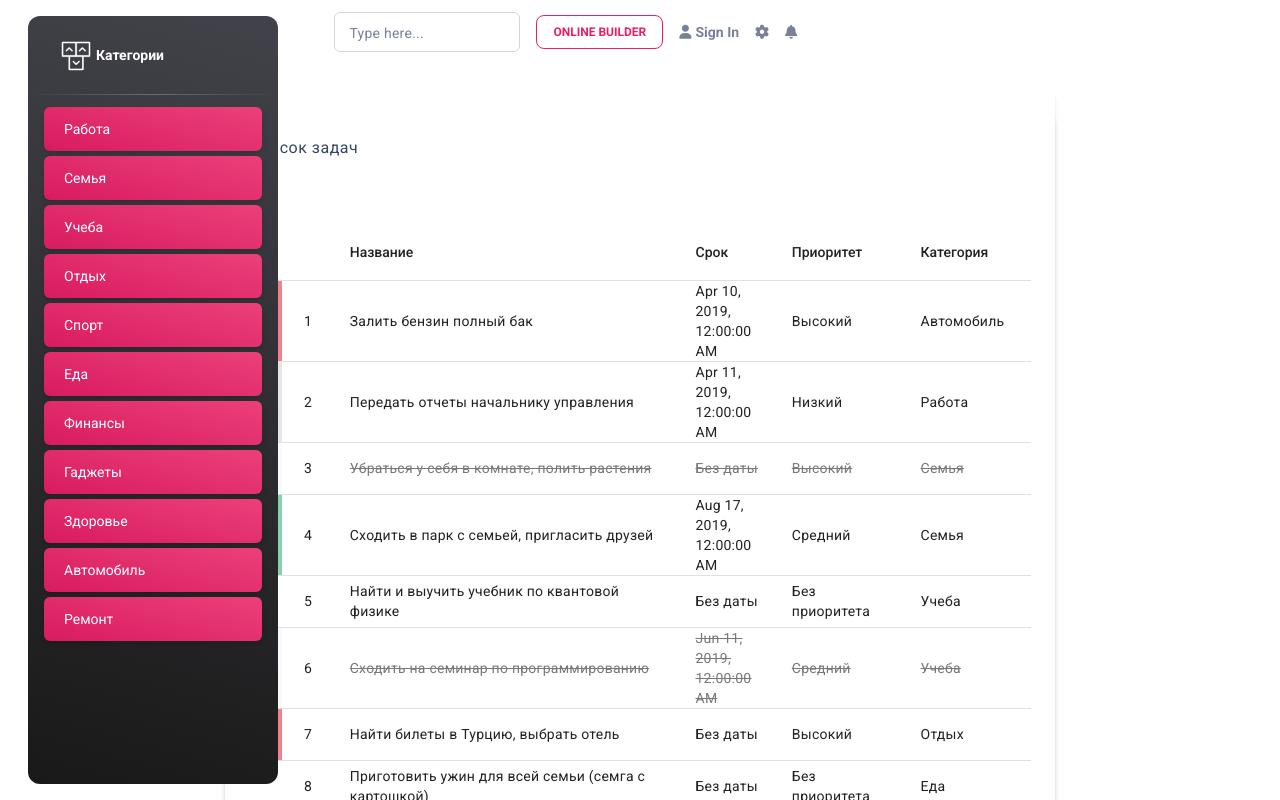
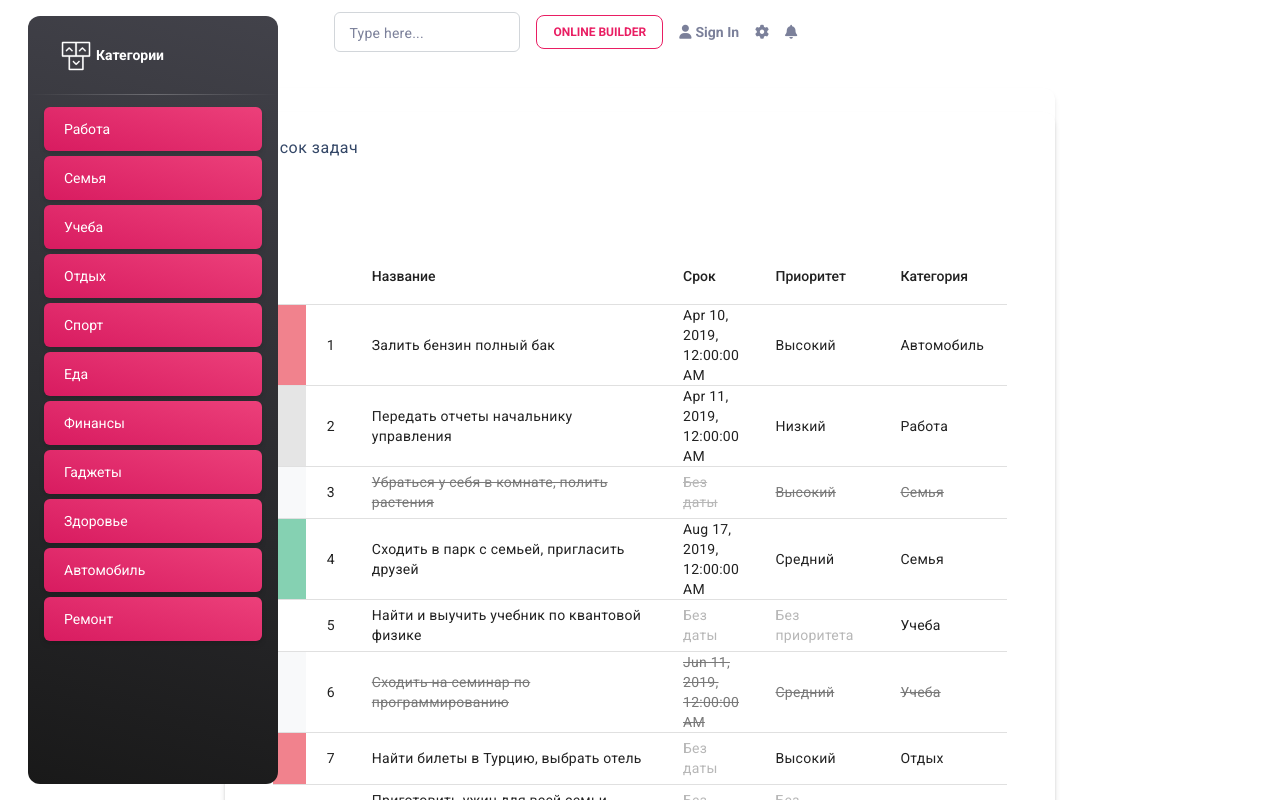
Before and after one commit to sosedvovan/todo, an Angular app: page / in a window 1280 px wide. Shown: the top 800 px of the page. Built offline with nearby package versions, Linux system fonts and the light colour scheme.

Commit message:
Commit #21 (037) + показываем - нет данных, когда массив с стасками пустой, и бледным цветом отображаем в таблице - "Без даты", "Без приоритета"

```diff
--- a/src/app/views/tasks/tasks/tasks.component.html
+++ b/src/app/views/tasks/tasks/tasks.component.html
@@ -3,6 +3,9 @@
     <h4 class="card-title">Список задач</h4>
   </div>
   <div class="card-body table-responsive">
+
+<!--    обернем таблицу в этот div - показываем таблицу если есть данные в массиве tasks-->
+    <div *ngIf="tasks.length > 0" class="card-body table-responsive">
 
 <!--[dataSource]="dataSource" переменной даем значение из класса
    теперь таблица будет знать откуда брать данные-->
@@ -57,10 +60,10 @@
 
       <!--4-я колонка: дата выполнения-->
 <!--[ngClass]="... - массив с нашими стилями(.селекторами) и условиями их применения     -->
-<!--task.date | date: - это Pipe - спец класс, через который проходят данные и как то изменяютя      -->
+<!--task.date | date: "medium" - это Pipe - спец класс, через который проходят данные и как то изменяютя      -->
       <ng-container matColumnDef="date">
         <th *matHeaderCellDef mat-header-cell mat-sort-header> Срок</th>
-        <td *matCellDef="let task" [ngClass]="{'completed': task.completed, 'nodate': task.date == null}"
+        <td *matCellDef="let task" [ngClass]="{'completed': task.completed, 'novalue': task.date == null}"
             class="col-date"
             mat-cell>
 
@@ -73,7 +76,7 @@
       <ng-container matColumnDef="priority">
         <th *matHeaderCellDef mat-header-cell mat-sort-header> Приоритет</th>
         <td *matCellDef="let task" class="col-priority"
-            [ngClass]="{'completed': task.completed, 'nopriority': task.priority == null}"
+            [ngClass]="{'completed': task.completed, 'novalue': task.priority == null}"
             mat-cell
         >
 
@@ -87,7 +90,7 @@
       <ng-container matColumnDef="category">
         <th *matHeaderCellDef mat-header-cell mat-sort-header> Категория</th>
         <td *matCellDef="let task" class="col-category"
-            [ngClass]="{'completed': task.completed, 'nocategory': task.category == null, 'link': !task.completed && task.category}"
+            [ngClass]="{'completed': task.completed, 'novalue': task.category == null, 'link': !task.completed && task.category}"
             mat-cell
         >
 
@@ -111,6 +114,9 @@
 
 <!--    этой строчкой включаем и настраиваем пагинацию -->
     <mat-paginator [pageSizeOptions]="[10, 20, 50, 100]" showFirstLastButtons></mat-paginator>
+    </div>
 
+<!--    этот див покажем вместо таблице если нет данных для отображения в массиве tasks-->
+    <div *ngIf="tasks.length == 0"><p class="not-found">Ничего не найдено</p></div>
   </div>
 </div>
--- a/src/styles.css
+++ b/src/styles.css
@@ -1,5 +1,16 @@
 /* You can add global styles to this file, and also import other style files */
 @import "src/assets/css/material-dashboard.css";
+@import '~@angular/material/prebuilt-themes/deeppurple-amber.css';
+/*@import "~bootstrap-css-only/css/bootstrap.min.css";*/
 
 html, body { height: 100%; }
+
 body { margin: 0; font-family: Roboto, "Helvetica Neue", sans-serif; }
+
+.not-found {
+  margin-top: 30px;
+  font-size: 20px;
+  color: rgba(74, 74, 74, 0.98);
+  text-align: center;
+
+}
```
